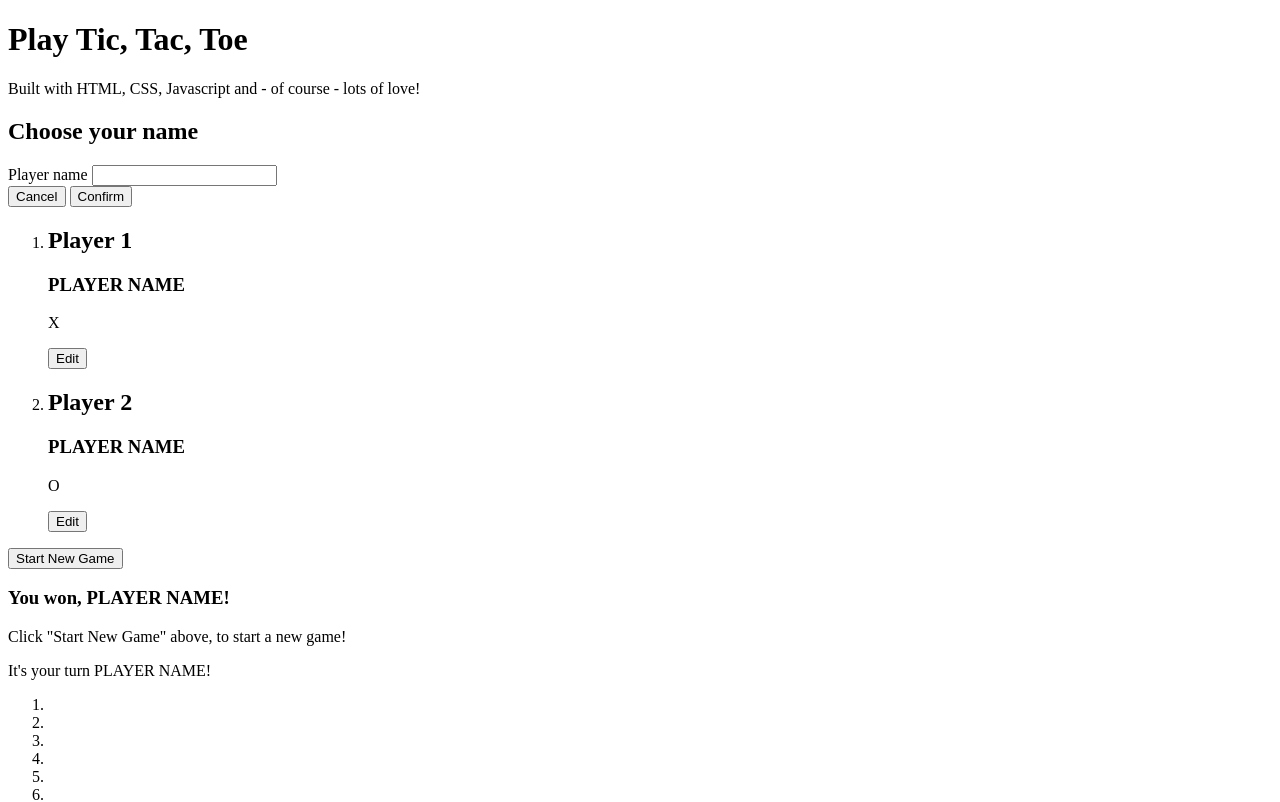
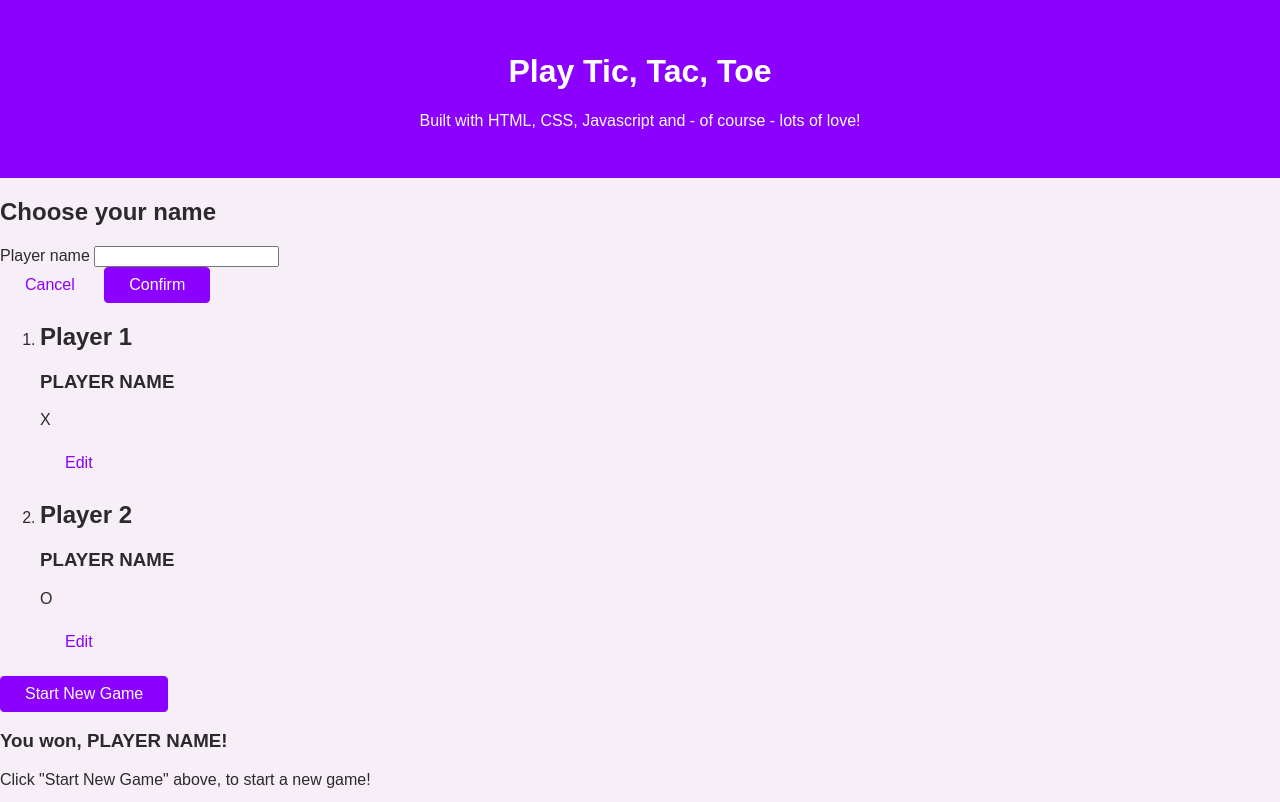
Before and after one commit to LechatW/Tic-Tac-Toe, a plain HTML site: page index.html in a window 1280 px wide. Shown: the top 802 px of the page. Drawn offline with Linux system fonts and the light colour scheme; a script that the page names is missing.

Commit message:
added basic styles - header & buttons

```diff
--- a/index.html
+++ b/index.html
@@ -2,12 +2,15 @@
 <html lang="en">
 <head>
     <meta charset="UTF-8">
-    <link rel="stylesheet" href="styles.css">
     <script src="scripts.js"></script>
     <title>Tic-Tac-Toe</title>
+    <link rel="preconnect" href="https://fonts.googleapis.com">
+    <link rel="preconnect" href="https://fonts.gstatic.com" crossorigin>
+    <link href="https://fonts.googleapis.com/css2?family=Open+Sans:wght@400;700&display=swap" rel="stylesheet">
+    <link rel="stylesheet" href="styles.css">
 </head>
 <body>
-    <header>
+    <header id="main-header">
         <h1>Play Tic, Tac, Toe</h1>
         <p>Built with HTML, CSS, Javascript and - of course - lots of love!</p>
     </header>
@@ -20,8 +23,8 @@
                     <input type="text" name="playername" id="playername">
                 </div>
                 <div>
-                    <button type="button">Cancel</button>
-                    <button type="submit">Confirm</button>
+                    <button type="button" class="btn btn-alt">Cancel</button>
+                    <button type="submit" class="btn">Confirm</button>
                 </div>
             </form>
         </aside>
@@ -32,7 +35,7 @@
                         <h2>Player 1</h2>
                         <h3>PLAYER NAME</h3>
                         <p>X</p>
-                        <button>Edit</button>
+                        <button class="btn btn-alt">Edit</button>
                     </article>
                 </li>
                 <li>
@@ -40,12 +43,12 @@
                         <h2>Player 2</h2>
                         <h3>PLAYER NAME</h3>
                         <p>O</p>
-                        <button>Edit</button>
+                        <button class="btn btn-alt">Edit</button>
                     </article>
                 </li>
             </ol>
         </section>
-        <button>Start New Game</button>
+        <button class="btn">Start New Game</button>
         <section id="active-game">
             <article>
                 <h3>You won, <span id="winner-name">PLAYER NAME</span>!</h3>
--- /dev/null
+++ b/styles.css
@@ -0,0 +1,43 @@
+body {
+    margin: 0;
+    font-family: 'Open-Sans', sans-serif;
+    color: rgb(44, 41, 44);
+    background-color: rgb(247, 239, 247);
+
+    --color-purple-100: rgb(230,201,252);
+    --color-purple-300: rgb(140, 0, 255);
+    --color-purple-500: rgb(79, 10, 190);
+}
+
+#main-header {
+    background-color: var(--color-purple-300);
+    color: white;
+    padding: 2rem 5%;
+    text-align: center;
+}
+
+.btn {
+    font: inherit;
+    padding: 0.5rem 1.5rem;
+    background-color: var(--color-purple-300);
+    border: 1px solid var(--color-purple-300);
+    color: white;
+    border-radius: 4px;
+    cursor: pointer;
+}
+
+.btn-alt {
+    background-color: transparent;
+    border-color: transparent;
+    color: var(--color-purple-300);
+}
+
+.btn:hover {
+    background-color: var(--color-purple-500);
+    border-color: var(--color-purple-500);
+}
+
+.btn-alt:hover {
+    background-color: var(--color-purple-100);
+    border-color: transparent;
+}
```
